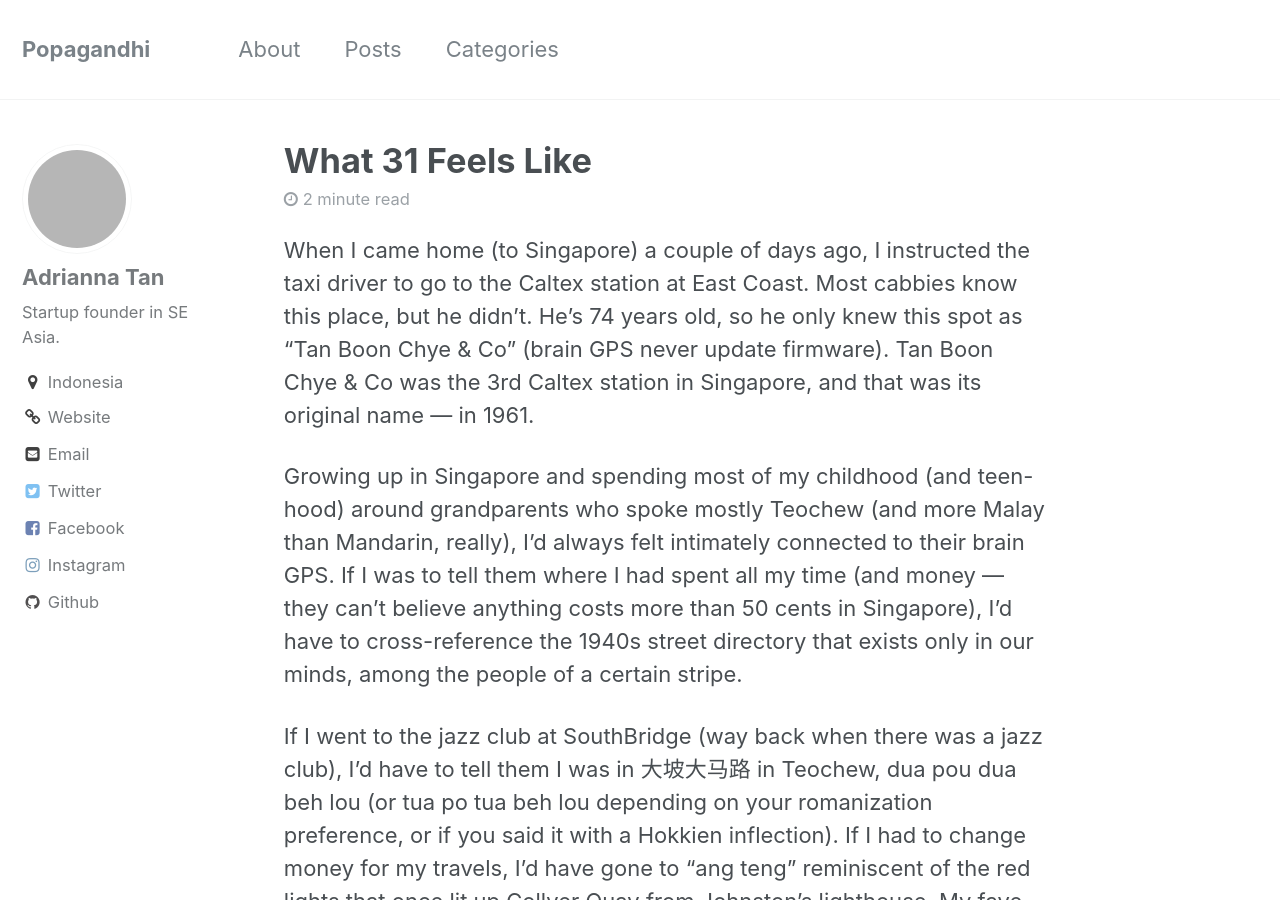
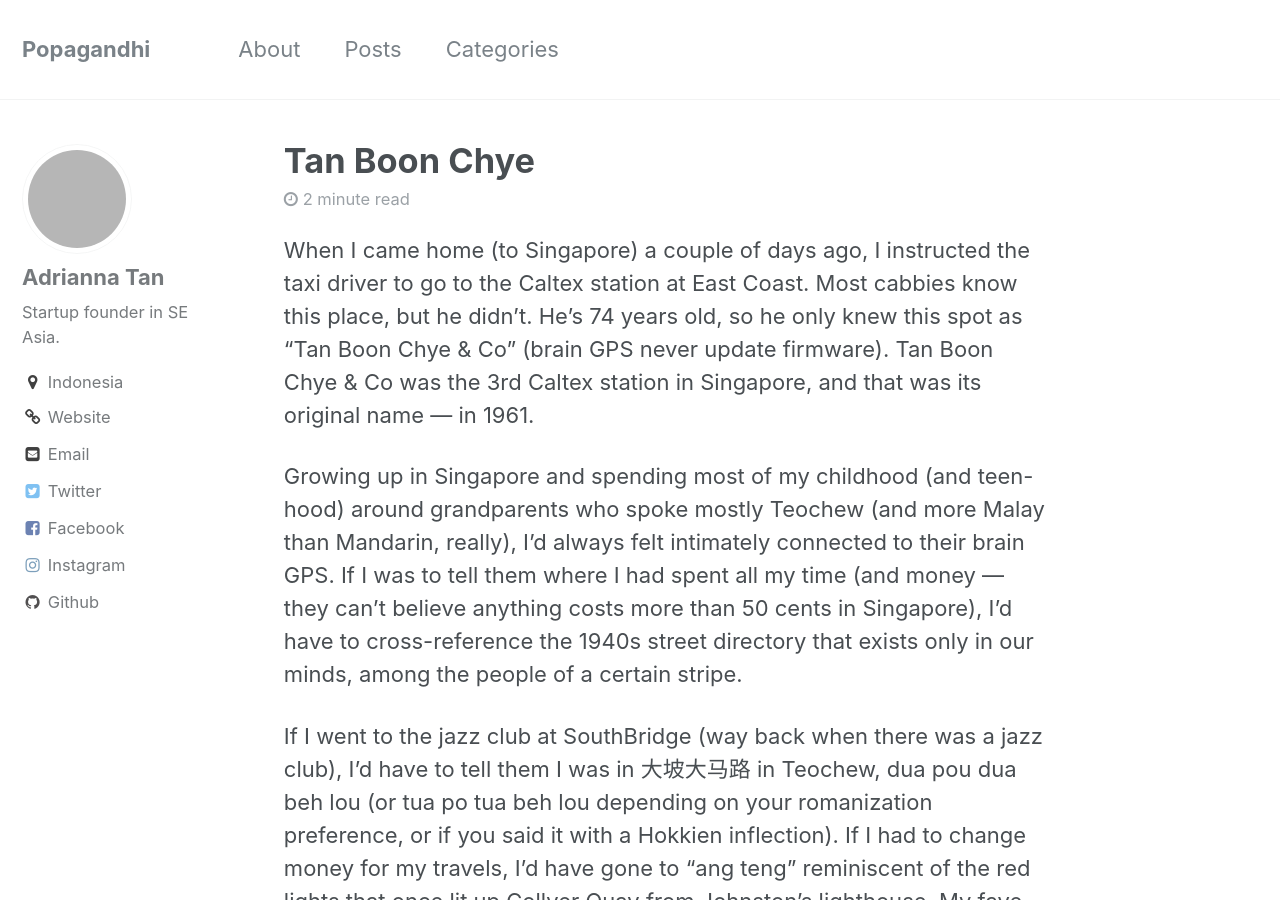
Before and after one commit to skinnylatte/old-jekyll-blog-archive, a Jekyll site: the page built from _posts/2016-02-20-tan-boon-chye.md, in a window 1280 px wide and 900 px high. Built offline with Jekyll 4.4.1, drawn with Linux system fonts in a browser that asks for light colours; grey boxes are pictures that could not be loaded.

Commit message:
Editing title of tan boon chye post

```diff
--- a/_posts/2016-02-20-tan-boon-chye.md
+++ b/_posts/2016-02-20-tan-boon-chye.md
@@ -1,5 +1,5 @@
 ---
-title: What 31 Feels Like
+title: Tan Boon Chye
 date: 2016-02-20T18:15:53+00:00
 author: Adrianna Tan
 layout: single
```
